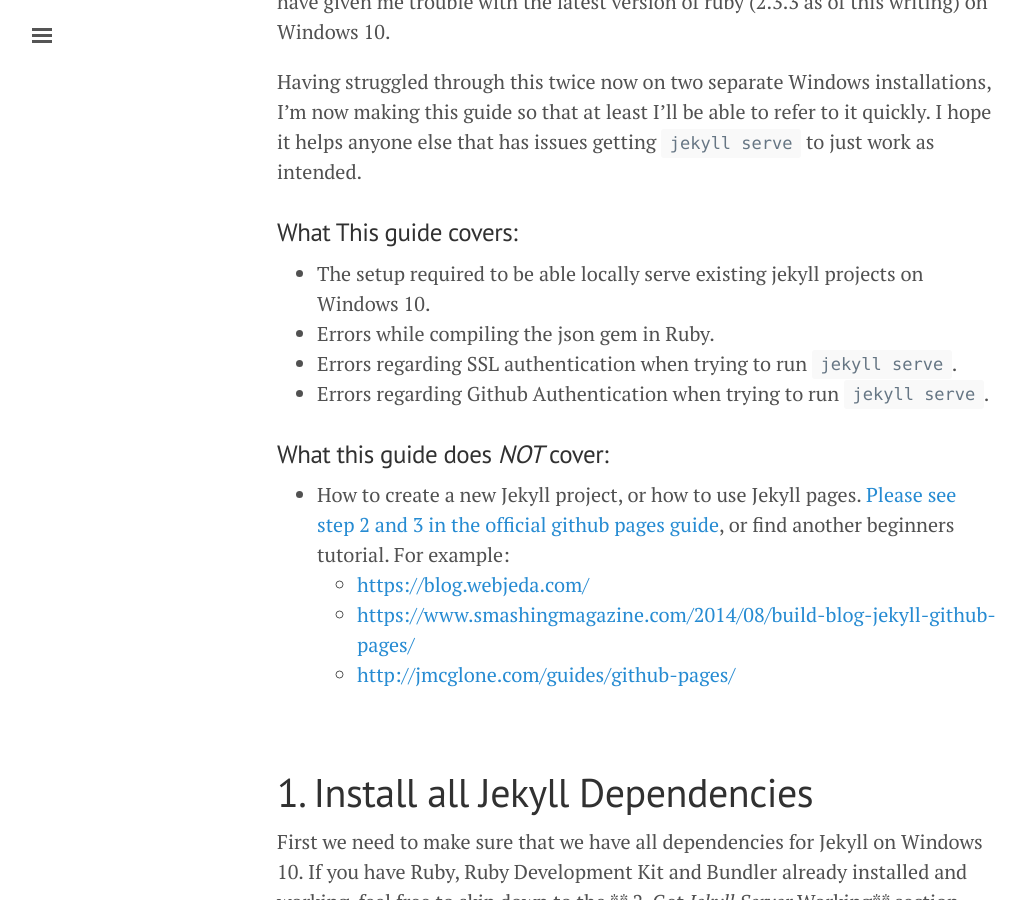
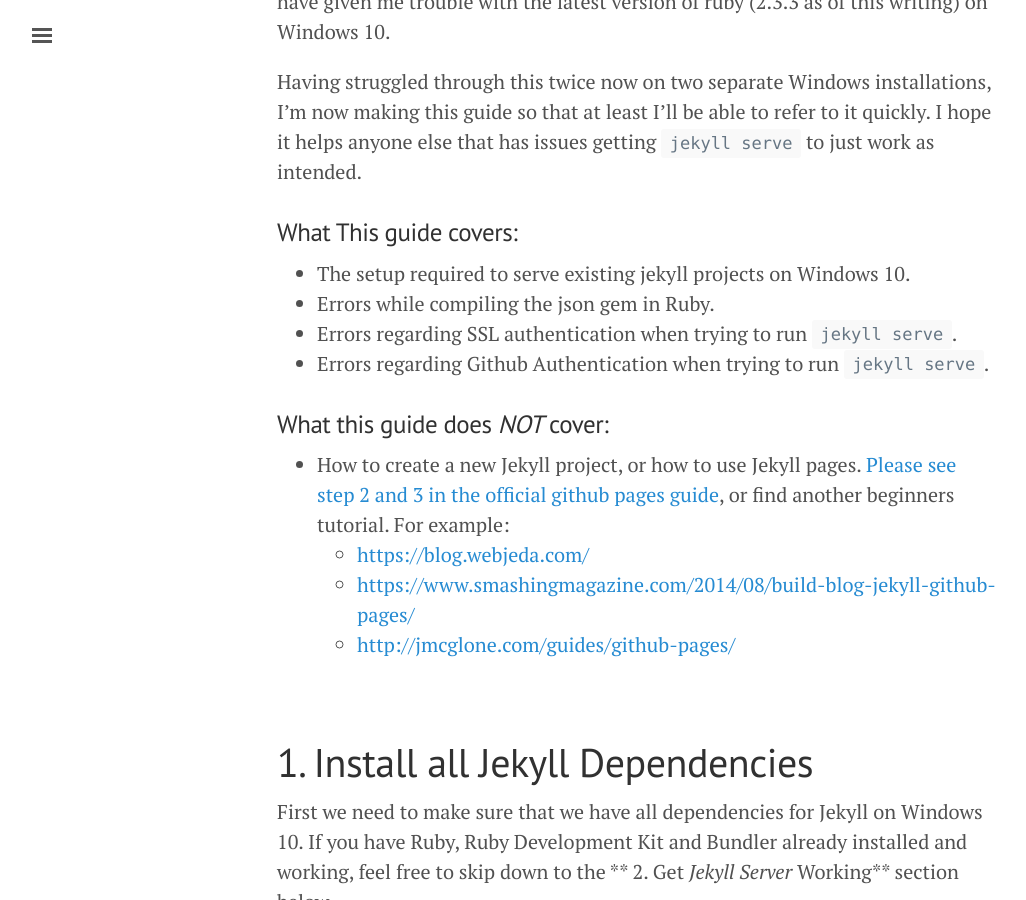
Before and after one commit to JohannesMP/com.johannesmp.blog, a Jekyll site: the page built from _posts/2017-02-14-fixing-jekyll-serve-on-windows.md, in a window 1280 px wide and 900 px high, scrolled down 395 px. Shown: the whole window, without its empty margins (3-1029 px from the left). Built offline with Jekyll 4.4.1, drawn with Linux system fonts in a browser that asks for light colours; nearby versions of some CDN libraries; comment, search, counter and statistics services are not loaded.

Commit message:
Updated 2017-02-14-fixing-jekyll-serve-on-windows.md

```diff
--- a/_posts/2017-02-14-fixing-jekyll-serve-on-windows.md
+++ b/_posts/2017-02-14-fixing-jekyll-serve-on-windows.md
@@ -17,7 +17,7 @@
 Having struggled through this twice now on two separate Windows installations, I'm now making this guide so that at least I'll be able to refer to it quickly. I hope it helps anyone else that has issues getting `jekyll serve` to just work as intended.
 
 ### What This guide covers:
-- The setup required to be able locally serve existing jekyll projects on Windows 10.
+- The setup required to serve existing jekyll projects on Windows 10.
 - Errors while compiling the json gem in Ruby.
 - Errors regarding SSL authentication when trying to run `jekyll serve`.
 - Errors regarding Github Authentication when trying to run `jekyll serve`.
```
